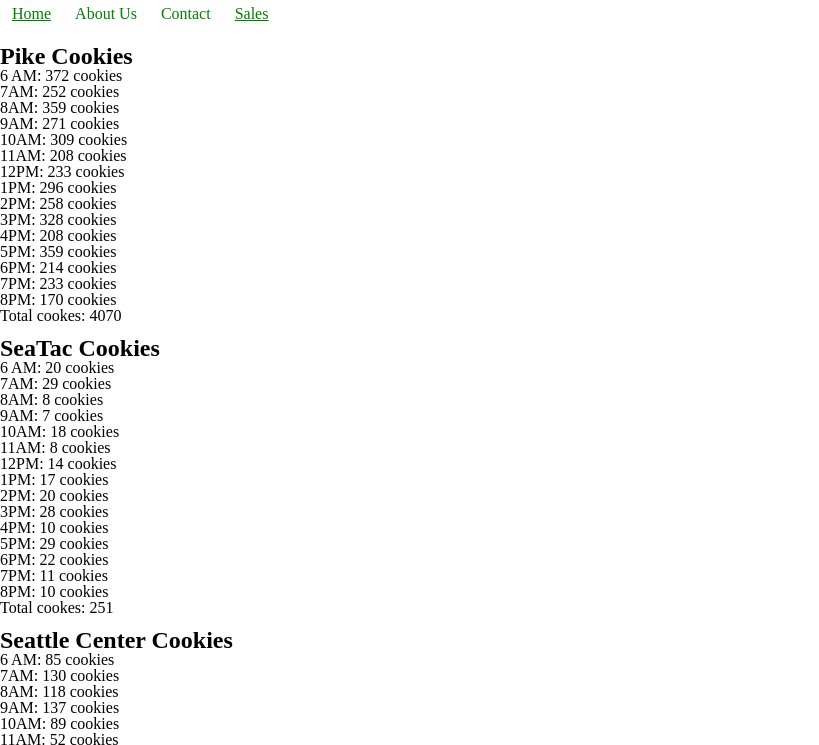
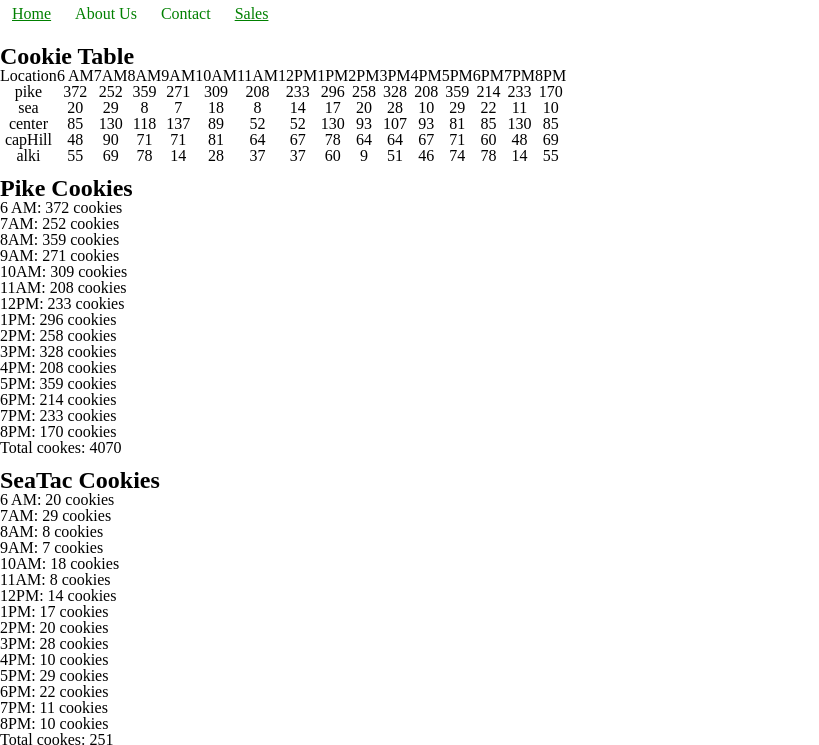
Before and after one commit to JamesDansie/cookie-stand, a plain HTML site: page sales.html in a window 1280 px wide. Shown: the part 40-785 px from the top of the page, without its empty margins (0-819 px from the left). Drawn offline with Linux system fonts and the light colour scheme.

Commit message:
functional table! :D

```diff
--- a/js/app.js
+++ b/js/app.js
@@ -21,7 +21,10 @@
 //  add cookie/hr to locSales
 
 var locationsArr = [];
-// Constructor
+var tableEl = document.getElementById('table');
+var time = ['6 AM', '7AM', '8AM', '9AM', '10AM', '11AM', '12PM', '1PM', '2PM', '3PM', '4PM', '5PM', '6PM', '7PM', '8PM'];
+//*****************Constructor********************
+
 function Location(name, customerMinPerHour, customerMaxPerHour, cookieAverage){
   this.name = name;
   this.customerMinPerHourNum = customerMinPerHour;
@@ -30,25 +33,34 @@ function Location(name, customerMinPerHour, customerMaxPerHour, cookieAverage){
   this.cookieTotalNum = 0;
   this.locSalesArr = [];
   this.ulEl = document.getElementById(this.name);
-  this.time = ['6 AM', '7AM', '8AM', '9AM', '10AM', '11AM', '12PM', '1PM', '2PM', '3PM', '4PM', '5PM', '6PM', '7PM', '8PM'];
   locationsArr.push(this);
 }
 
-// Prototype Stuff
+//**************** Prototype Stuff*****************
+//random number generator
 Location.prototype.getRandomInt = function(min, max) {
   return Math.round(Math.random() * (max-min+1)) + min;
 };
+
+//make a cookie count
 Location.prototype.cookieCount = function(){
-  for(var index = 0; index < this.time.length; index++) {
+  for(var index = 0; index < time.length; index++) {
+    //get random number
     var customersPerHourNum = this.getRandomInt(this.customerMinPerHourNum, this.customerMaxPerHourNum);
+
+    //cookies = customers * cookie average
     var cookiesPerHourNum = Math.round(customersPerHourNum * this.cookieAverageNum);
+
+    //assigning values to arrays
     this.cookieTotalNum += cookiesPerHourNum;
     this.locSalesArr.push(cookiesPerHourNum);
   }
 };
-Location.prototype.render = function(){
+
+//Render method for lists
+Location.prototype.renderList = function(){
   this.cookieCount();
-  for(var index = 0; index < this.time.length; index++){
+  for(var index = 0; index < time.length; index++){
     //got this layout from today's notes
     // render function
     // three things
@@ -56,7 +68,7 @@ Location.prototype.render = function(){
     var liEl = document.createElement('li');
 
     // 2. give it content - name
-    liEl.textContent = `${this.time[index]}: ${this.locSalesArr[index]} cookies`;
+    liEl.textContent = `${time[index]}: ${this.locSalesArr[index]} cookies`;
 
     // 3. append it to the DOM
     this.ulEl.appendChild(liEl);
@@ -71,12 +83,56 @@ Location.prototype.render = function(){
 
 
 };
+
+//Render method for tables
+Location.prototype.renderTable = function(){
+  //declaring elements
+  var trEl = document.createElement('tr');
+  tableEl.appendChild(trEl);
+
+  //Writing the first element with the name
+  var thEl = document.createElement('th');
+  thEl.textContent = this.name;
+  trEl.appendChild(thEl);
+
+  //looping through the sale array
+  for(var index = 0; index < time.length; index++){
+    thEl = document.createElement('th');
+    thEl.textContent = this.locSalesArr[index];
+    trEl.appendChild(thEl);
+  }
+};
+
+//*************Helper Functions */
+//Makes the Header
+function makeHeader(){
+  //declaring elements
+  var trEl = document.createElement('tr');
+  tableEl.appendChild(trEl);
+
+  //Writing the first element with 'location'
+  var thEl = document.createElement('th');
+  thEl.textContent = 'Location';
+  trEl.appendChild(thEl);
+
+  //Writing the time stample for the rest of the header
+  for(var i = 0; i < time.length; i++){
+    thEl = document.createElement('th');
+    thEl.textContent = time[i];
+    trEl.appendChild(thEl);
+  }
+}
+
 new Location('pike', 23, 65, 6.3);
 new Location('sea', 3, 24, 1.2);
 new Location('center', 11, 38, 3.7);
 new Location('capHill', 20, 38, 2.3);
 new Location('alki', 2, 16, 4.6);
 
+
+makeHeader();
+
 for(var index = 0; index < locationsArr.length; index++){
-  locationsArr[index].render();
+  locationsArr[index].renderList();
+  locationsArr[index].renderTable();
 }
--- a/sales.html
+++ b/sales.html
@@ -20,6 +20,11 @@
             </ul>
         </div>
     </header>
+    <h3>Cookie Table</h3>
+    <table>
+        <tbody id="table"></tbody>
+    </table>
+
     <h3>Pike Cookies</h3>
     <ul id="pike"></ul>
 
```
Also changed, not shown: 1 other file.
